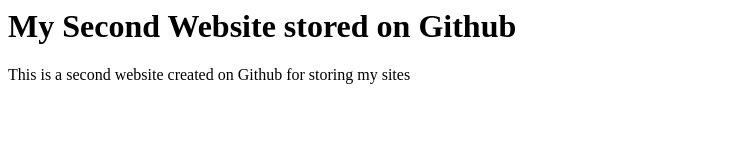
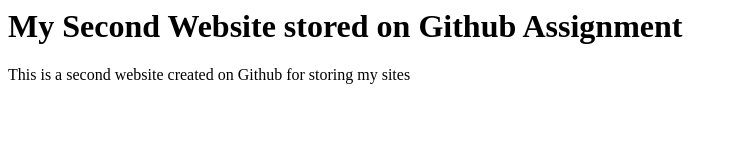
Before and after one commit to angelodebelen-hub/wk1_assignment_2, a plain HTML site: page index.html in a window 1280 px wide. Shown: the whole page, without its empty margins (0-738 px from the left). Drawn offline with Linux system fonts and the light colour scheme.

Commit message:
updates to the h1 tag

```diff
--- a/index.html
+++ b/index.html
@@ -3,7 +3,7 @@
   <title>My Second Website</title>
 </head>
   <body>
-    <h1>My Second Website stored on Github</h1>
+    <h1>My Second Website stored on Github Assignment</h1>
     <p>This is a second website created on Github for storing my sites</p>
   </body>
 </html>
```
